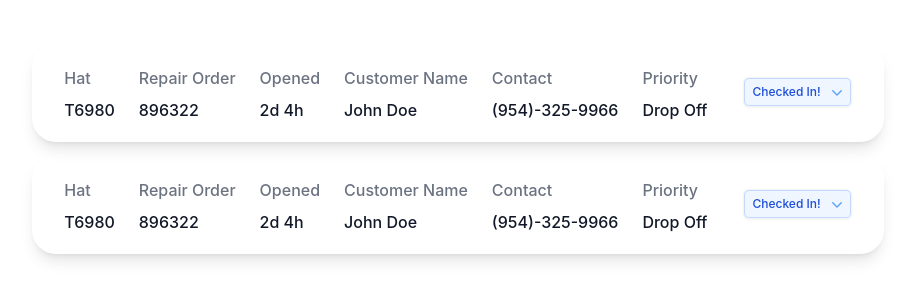
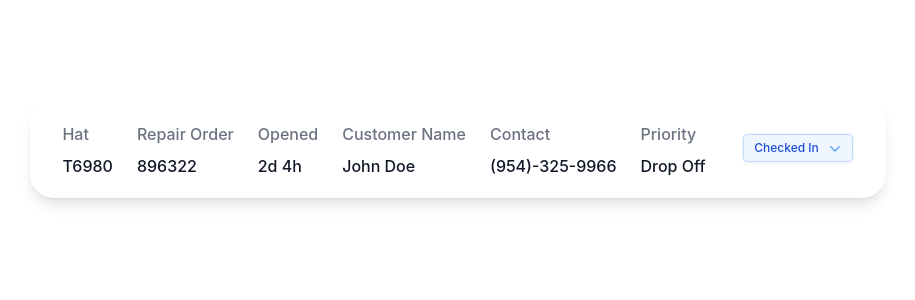
Before and after one commit to andersonasprilla/DealerServiceXpert-V2, a React (Vite) app in the folder client/: page / in a window 1280 px wide. Shown: the part 262-562 px from the top of the page, without its empty margins (182-1097 px from the left). Built offline with nearby package versions, Linux system fonts and the light colour scheme.

Commit message:
update status

```diff
--- a/client/src/components/Customer/Customer.jsx
+++ b/client/src/components/Customer/Customer.jsx
@@ -11,16 +11,8 @@ const customers = [
       priority: "Drop Off",
       status: "Checked In",
     },
-    {
-      hatNumber: 'T6980',
-      repairOrder: '896322',
-      openedAt: '2d 4h',
-      customerName: 'John Doe',
-      vehicle: 'Pilot 2024',
-      contact: '(954)-325-9966',
-      priority: "Drop Off",
-      status: "Checked In",
-    },
+
+
 
 
     // More customers...
@@ -53,7 +45,9 @@ const customers = [
               </div>
               <div>
                     <div className="  mt-1 text-gray-500">Priority</div>
-                    <div className="mt-2 text-gray-900">{customer.priority}</div>
+                    <div className={`mt-2 ${customer.priority === 'Waiter' ? 'text-yellow-500' : 'text-gray-900'}`}>
+                            {customer.priority}
+                        </div>
               </div>
               <div className="ml-3">
                     <Dropdown />
--- a/client/src/components/Dropdown/Dropdown.jsx
+++ b/client/src/components/Dropdown/Dropdown.jsx
@@ -1,4 +1,4 @@
-import { Fragment } from 'react';
+import { Fragment, useState } from 'react';
 import { Menu, Transition } from '@headlessui/react';
 import { ChevronDownIcon } from '@heroicons/react/20/solid';
 
@@ -7,12 +7,33 @@ function classNames(...classes) {
 }
 
 const Dropdown = () => {
+  const [status, setStatus] = useState('Checked In');
+
+  const handleStatusChange = (newStatus) => {
+    setStatus(newStatus);
+  }
+
+  const getStatusClasses = (status) => {
+    switch (status) {
+      case 'In Repair':
+        return 'bg-red-50 text-red-700 ring-red-600/20 hover:bg-red-100 focus:ring-red-500';
+      case 'Finished':
+      case 'Back Order':
+        return 'bg-green-50 text-green-700 ring-green-600/20 hover:bg-green-100 focus:ring-green-500';
+      default:
+        return 'bg-blue-50 text-blue-700 ring-blue-600/20 hover:bg-blue-100 focus:ring-blue-500';
+    }
+  }
+
   return (
     <div className="flex items-center justify-center h-full relative ml-3">
       <Menu as="div" className="relative inline-block text-left">
         <div>
-          <Menu.Button className="inline-flex items-center justify-center gap-x-1.5 rounded-md bg-blue-50 px-2 py-1 text-xs font-medium text-blue-700 shadow-sm ring-1 ring-inset ring-blue-600/20 hover:bg-blue-100 focus:outline-none focus:ring-2 focus:ring-offset-2 focus:ring-blue-500">
-            Checked In!
+          <Menu.Button className={classNames(
+            "inline-flex items-center justify-center gap-x-1.5 rounded-md px-2 py-1 text-xs font-medium shadow-sm ring-1 ring-inset focus:outline-none focus:ring-2 focus:ring-offset-2 w-28",
+            getStatusClasses(status)
+          )}>
+            <span className="truncate">{status}</span>
             <ChevronDownIcon className="-mr-1 h-5 w-5 text-blue-400" aria-hidden="true" />
           </Menu.Button>
         </div>
@@ -25,8 +46,7 @@ const Dropdown = () => {
           leaveFrom="transform opacity-100 scale-100"
           leaveTo="transform opacity-0 scale-95"
         >
-
-            <Menu.Items className="absolute z-10 mt-2  rounded-md bg-white shadow-lg ring-1 ring-black ring-opacity-5 focus:outline-none">
+          <Menu.Items className="absolute z-10 mt-2 rounded-md bg-white shadow-lg ring-1 ring-black ring-opacity-5 focus:outline-none">
             <div className="py-1">
               <Menu.Item>
                 {({ active }) => (
@@ -36,6 +56,7 @@ const Dropdown = () => {
                       active ? 'bg-gray-100 text-gray-900' : 'text-gray-700',
                       'block px-4 py-2 text-sm'
                     )}
+                    onClick={() => handleStatusChange('In Repair')}
                   >
                     In Repair
                   </a>
@@ -49,6 +70,7 @@ const Dropdown = () => {
                       active ? 'bg-gray-100 text-gray-900' : 'text-gray-700',
                       'block px-4 py-2 text-sm'
                     )}
+                    onClick={() => handleStatusChange('Finished')}
                   >
                     Finished
                   </a>
@@ -62,6 +84,7 @@ const Dropdown = () => {
                       active ? 'bg-gray-100 text-gray-900' : 'text-gray-700',
                       'block px-4 py-2 text-sm'
                     )}
+                    onClick={() => handleStatusChange('Back Order')}
                   >
                     Back Order
                   </a>
@@ -69,7 +92,6 @@ const Dropdown = () => {
               </Menu.Item>
             </div>
           </Menu.Items>
-
         </Transition>
       </Menu>
     </div>
```
Lines whose indentation alone changed are shown as unchanged.
